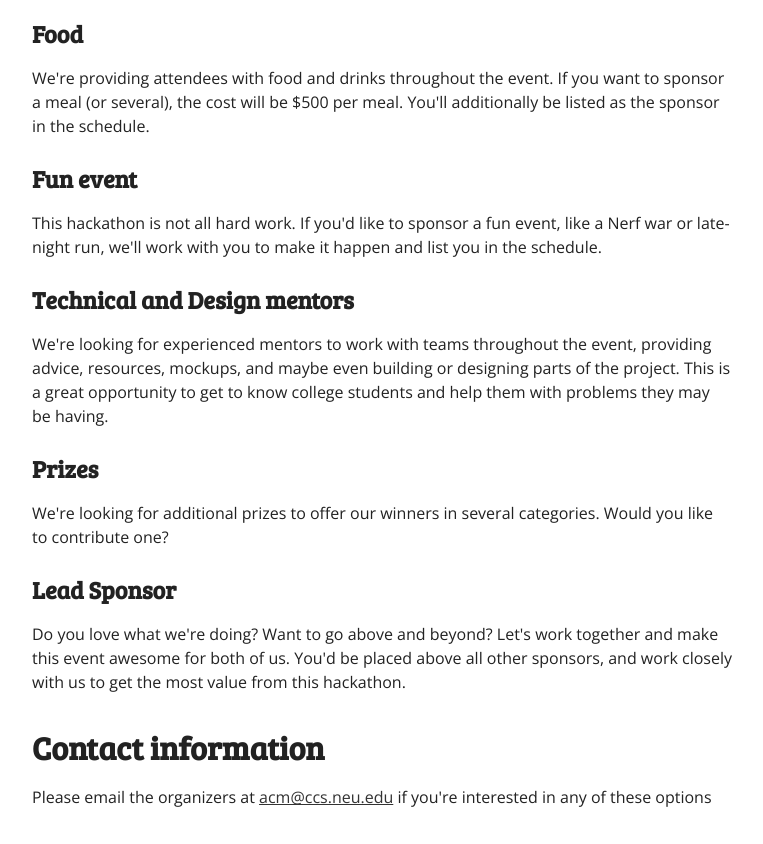
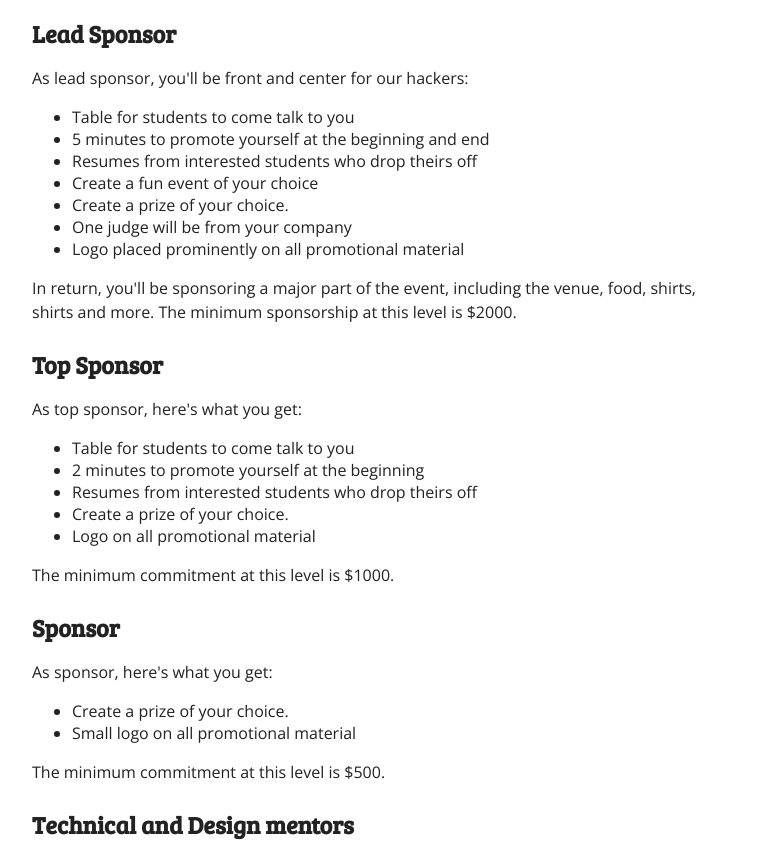
Before and after one commit to wylieconlon/hackbeanpot.com, a plain HTML site: page sponsors/index.html in a window 1280 px wide. Shown: the part 620-1464 px from the top of the page, without its empty margins (258-1021 px from the left). Drawn offline with nearby package versions, Linux system fonts and the light colour scheme.

Commit message:
Update sponsors page, add sponsors to main

```diff
--- a/css/style.css
+++ b/css/style.css
@@ -145,3 +145,8 @@ p {
 #map {
   float: right;
 }
+.sponsors a {
+  display: inline-block;
+  margin-right: 40px;
+  margin-bottom: 40px;
+}
--- a/sponsors/index.html
+++ b/sponsors/index.html
@@ -56,29 +56,52 @@
 
     <p>Here are some of the things we're looking for:</p>
 
-    <h2>Food</h2>
+    <h2>Lead Sponsor</h2>
 
-    <p>
-    We're providing attendees with food and drinks throughout the event. If you want to sponsor a meal (or several), the cost will be $500 per meal. You'll additionally be listed as the sponsor in the schedule.
-    </p>
+    <p>As lead sponsor, you'll be front and center for our hackers:</p>
 
-    <h2>Fun event</h2>
+    <ul>
+      <li>Table for students to come talk to you</li>
+      <li>5 minutes to promote yourself at the beginning and end</li>
+      <li>Resumes from interested students who drop theirs off</li>
+      <li>Create a fun event of your choice</li>
+      <li>Create a prize of your choice.</li>
+      <li>One judge will be from your company</li>
+      <li>Logo placed prominently on all promotional material</li>
+    </ul>
 
-    <p>This hackathon is not all hard work. If you'd like to sponsor a fun event, like a Nerf war or late-night run, we'll work with you to make it happen and list you in the schedule.</p>
+    <p>In return, you'll be sponsoring a major part of the event, including the venue, food, shirts, shirts and more. The minimum sponsorship at this level is $2000.</p>
+
+    <h2>Top Sponsor</h2>
+
+    <p>As top sponsor, here's what you get:</p>
+
+    <ul>
+      <li>Table for students to come talk to you</li>
+      <li>2 minutes to promote yourself at the beginning</li>
+      <li>Resumes from interested students who drop theirs off</li>
+      <li>Create a prize of your choice.</li>
+      <li>Logo on all promotional material</li>
+    </ul>
+
+    <p>The minimum commitment at this level is $1000.</p>
+
+    <h2>Sponsor</h2>
+
+    <p>As sponsor, here's what you get:</p>
+
+    <ul>
+      <li>Create a prize of your choice.</li>
+      <li>Small logo on all promotional material</li>
+    </ul>
+
+    <p>The minimum commitment at this level is $500.</p>
 
     <h2>Technical and Design mentors</h2>
 
     <p>
     We're looking for experienced mentors to work with teams throughout the event, providing advice, resources, mockups, and maybe even building or designing parts of the project. This is a great opportunity to get to know college students and help them with problems they may be having.
     </p>
-
-    <h2>Prizes</h2>
-
-    <p>We're looking for additional prizes to offer our winners in several categories. Would you like to contribute one?</p>
-
-    <h2>Lead Sponsor</h2>
-
-    <p>Do you love what we're doing? Want to go above and beyond? Let's work together and make this event awesome for both of us. You'd be placed above all other sponsors, and work closely with us to get the most value from this hackathon.</p>
 
     <h1>Contact information</h1>
 
```
Also changed, not shown: index.html (+10 -2 lines), 1 other file.
